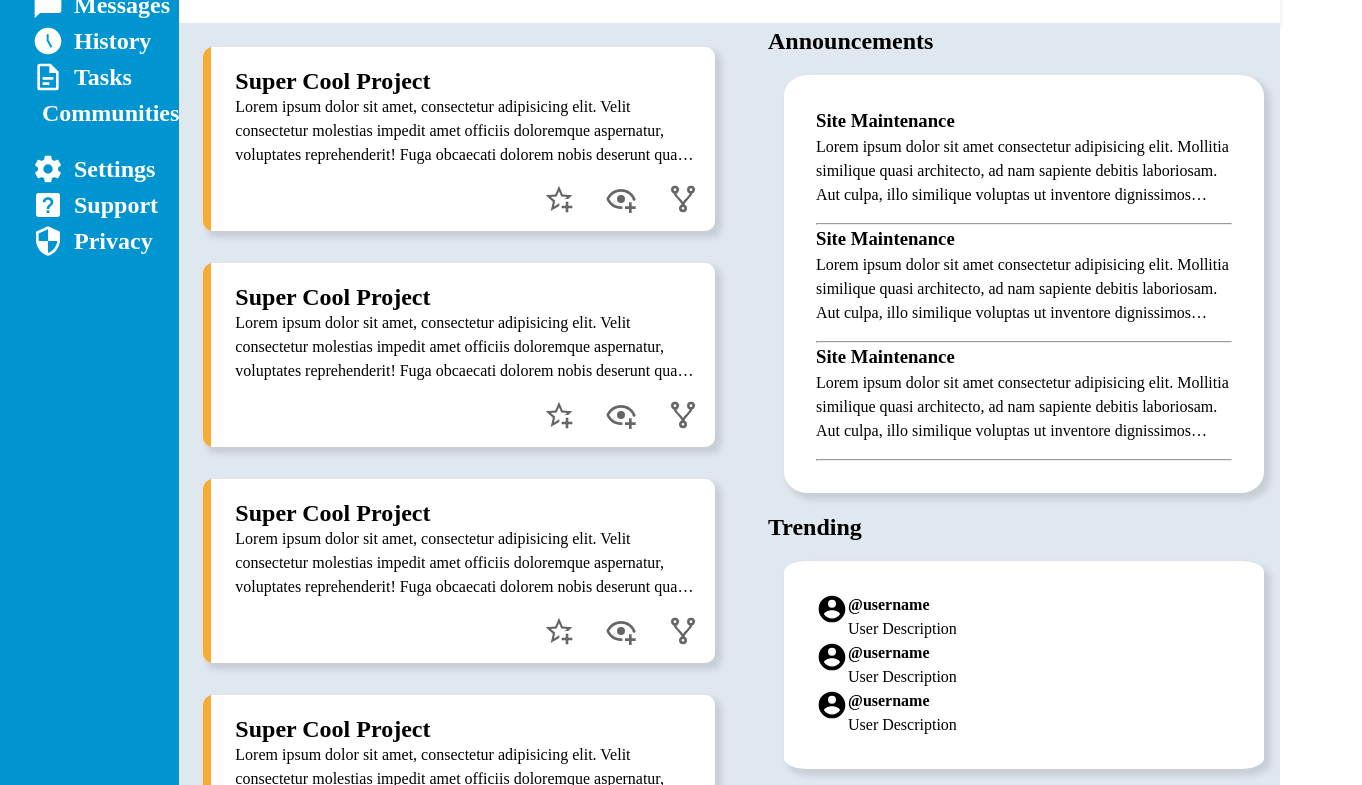
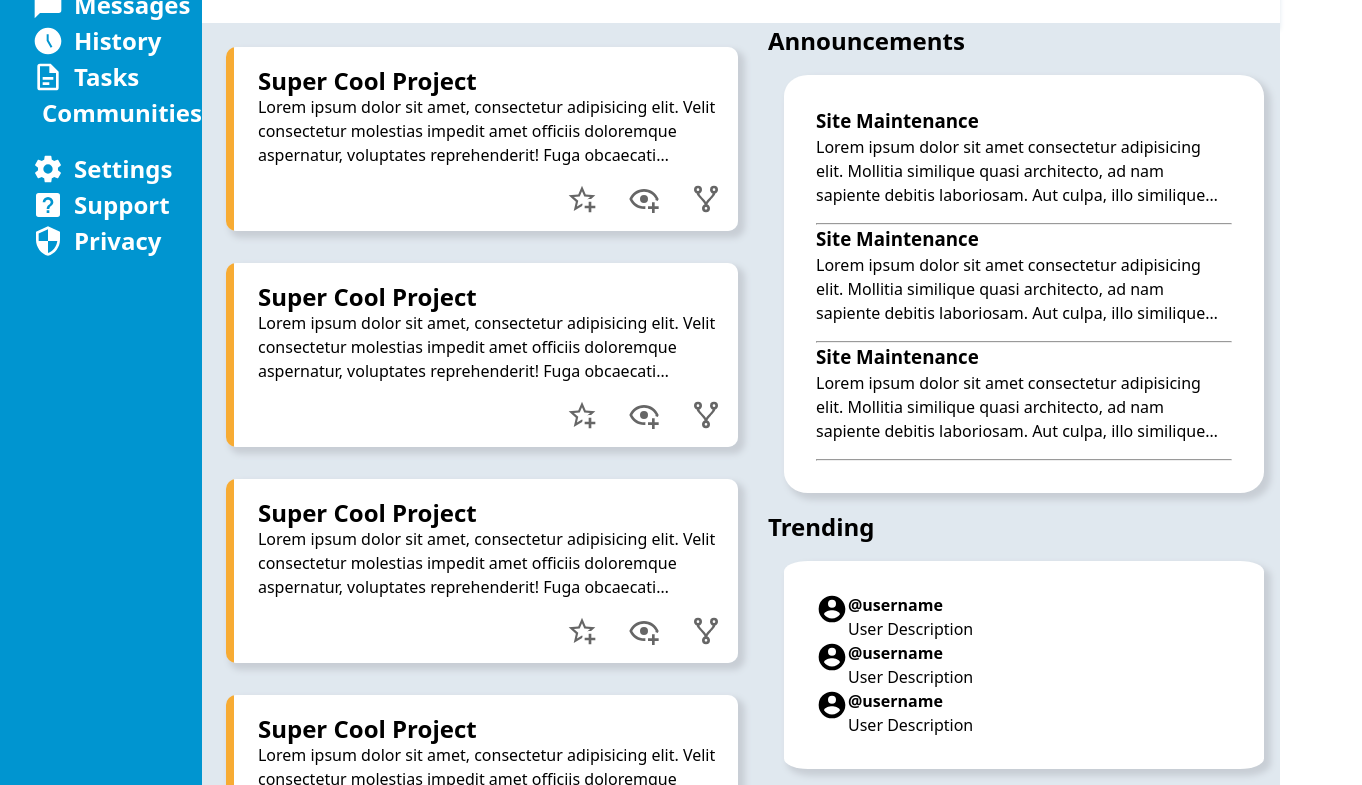
Before and after one commit to george-karma/odin-admin-dashboard, a plain HTML site: page index.html in a window 1280 px wide. Shown: the part 169-954 px from the top of the page, 1362 px wide, since content can reach past the window. Drawn offline with Linux system fonts and the light colour scheme.

Commit message:
finishing touches

```diff
--- a/style.css
+++ b/style.css
@@ -47,6 +47,7 @@ h6 {
 
 p {
     text-wrap: pretty;
+    font-family: system-ui, -apple-system, BlinkMacSystemFont, 'Segoe UI', Roboto, Oxygen, Ubuntu, Cantarell, 'Open Sans', 'Helvetica Neue', sans-serif;
 }
 
 h1,
@@ -56,6 +57,7 @@ h4,
 h5,
 h6 {
     text-wrap: balance;
+    font-family: system-ui, -apple-system, BlinkMacSystemFont, 'Segoe UI', Roboto, Oxygen, Ubuntu, Cantarell, 'Open Sans', 'Helvetica Neue', sans-serif;
 }
 
 #root,
@@ -234,6 +236,8 @@ svg {
     grid-template-columns: repeat(auto-fit, minmax(24rem, 32rem));
     gap: 2rem;
     overflow: auto;
+    scrollbar-color: var(--nav-color) var(--background-color);
+    scrollbar-width: thin;
     padding: 1.5rem;
 }
 
```
